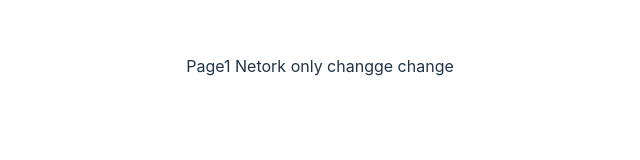
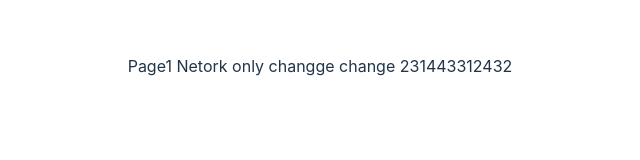
Before and after one commit to netanelZemingo/vite-pwa, a React (Vite) app: page /1 in a window 1280 px wide. Shown: the part 334-494 px from the top of the page, without its empty margins (320-960 px from the left). Built offline with nearby package versions, Linux system fonts and the light colour scheme; no server answers.

Commit message:
try to change

```diff
--- a/src/pages/Page1.tsx
+++ b/src/pages/Page1.tsx
@@ -17,7 +17,7 @@ const Page1 = () => {
 
   return (
     <div>
-      Page1 Netork only changge change
+      Page1 Netork only changge change 231443312432
       {JSON.stringify(first)}
     </div>
   );
```
